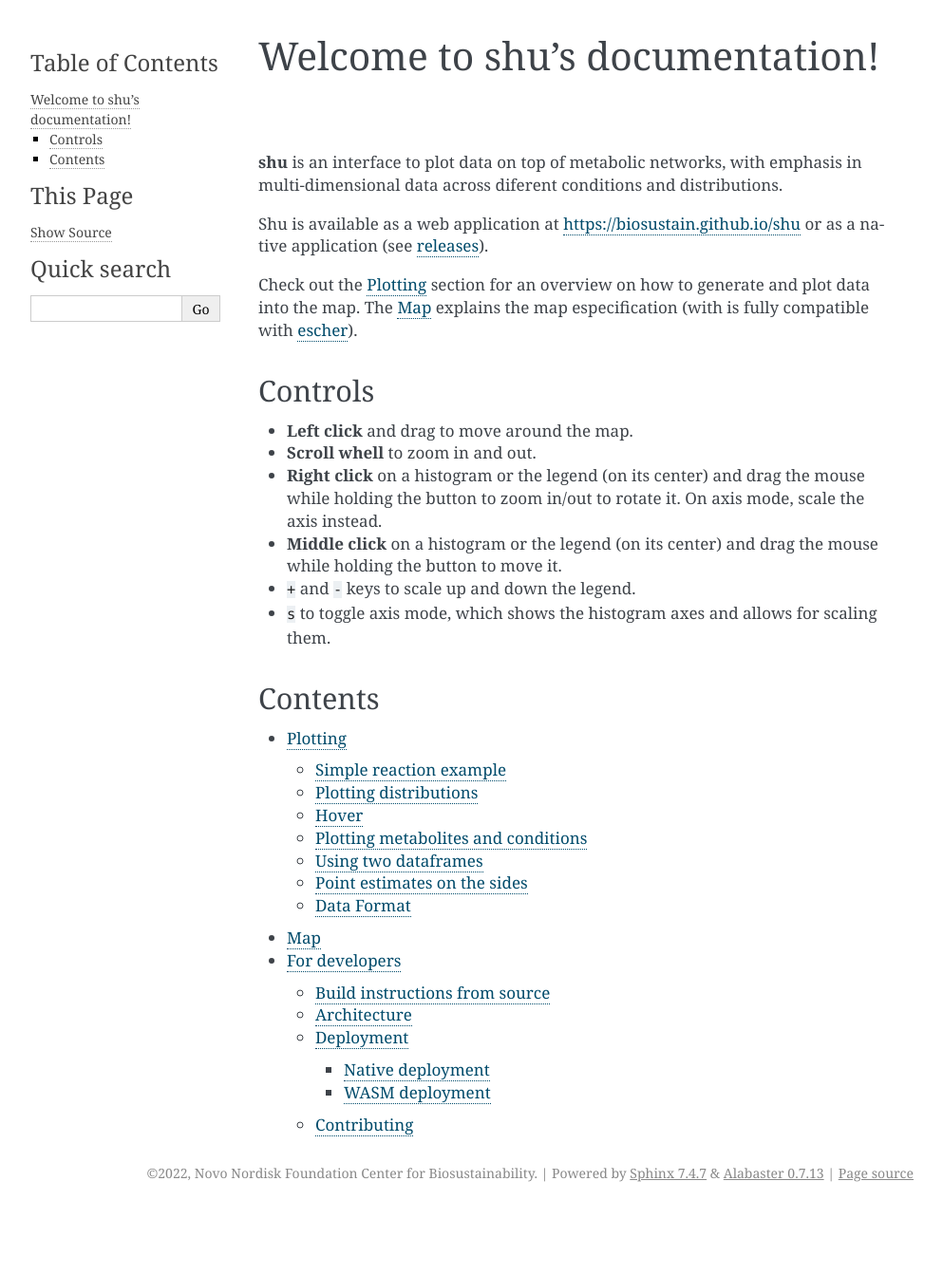
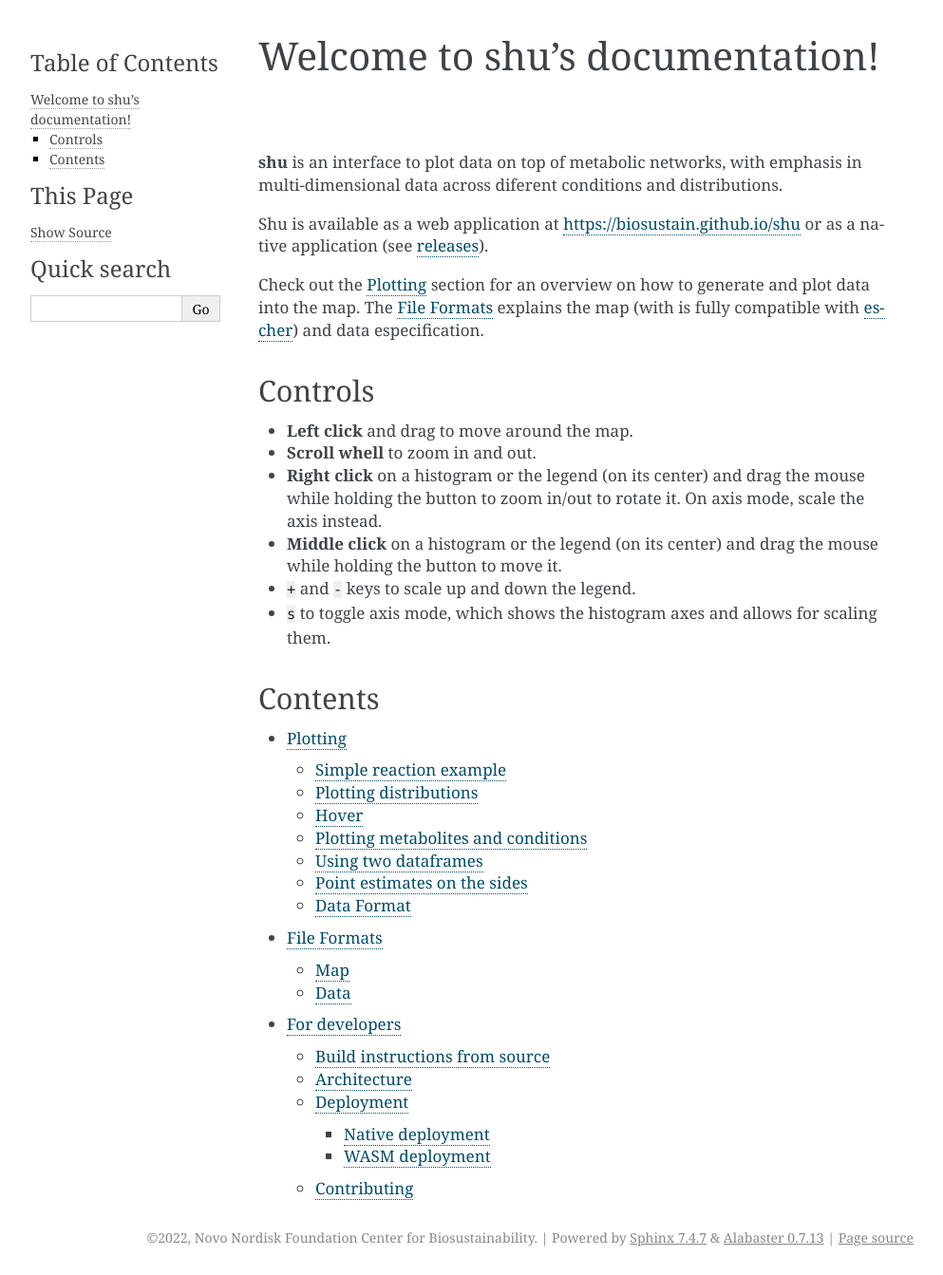
Before and after one commit to biosustain/shu, a Sphinx documentation site: the page built from docs/source/index.rst, in a window 1280 px wide. Shown: the whole page at 95% size, without its empty margins (148-1141 px from the left). Built offline with Sphinx 7.4.7, drawn with Linux system fonts in a browser that asks for light colours; before the commit the page ends 1275 px from its top, so only the background shows below that.

Commit message:
docs: refer to examples and specs of the input formats

```diff
--- a/docs/source/index.rst
+++ b/docs/source/index.rst
@@ -8,8 +8,8 @@ Shu is available as a web application at https://biosustain.github.io/shu or as
 application (see `releases`_).
 
 Check out the :doc:`plotting` section for an overview on how to generate and plot data
-into the map. The :doc:`map` explains the map especification (with is fully compatible
-with `escher`_).
+into the map. The :doc:`file_formats` explains the map (with is fully compatible
+with `escher`_) and data especification.
 
 Controls
 --------
@@ -29,7 +29,7 @@ Contents
 .. toctree::
 
    plotting
-   map
+   file_formats
    developers
 
 .. _releases: https://github.com/biosustain/shu/releases/latest
--- a/docs/source/plotting.rst
+++ b/docs/source/plotting.rst
@@ -64,7 +64,7 @@ that can be used by shu.
        + geom_arrow()
    ).to_json("flux_kcat")
 
-The call to ``to_json`` will generate a file called `flux_kcat.metabolism.json`.
+The call to ``to_json`` will generate a file called `flux_kcat.metabolism.json` (which should look like this `data example`_).
 
 Now, go to the `shu website`_ and upload the file `flux_kcat.metabolism.json` and see the result by clicking on the.
 rigth-top corner button "Data".
@@ -242,9 +242,9 @@ Sometimes distributed data is not available but we have different variables that
 Data Format
 -----------
 
-If `ggshu` is not enough, you can check the lower level data format that shu uses (the ouput that `ggshu` generates) in the `API documentation`_.
+If `ggshu` is not enough, you can check the lower level data format that shu uses (the ouput that `ggshu` generates) in the :doc:`file_formats` section.
 
 .. _pandas: http://pandas.pydata.org/
 .. _tidy format: https://vita.had.co.nz/papers/tidy-data.html
+.. _data example: https://github.com/biosustain/shu/blob/master/assets/flux_kcat.metabolism.json
 .. _shu website: https://biosustain.github.io/shu
-.. _API documentation: https://docs.rs/shu/latest/shu/data/struct.Data.html
```
Also changed, not shown: docs/source/file_formats.rst (added, +72 -0 lines), docs/source/map.rst (deleted, +0 -11 lines), 1 other file.
